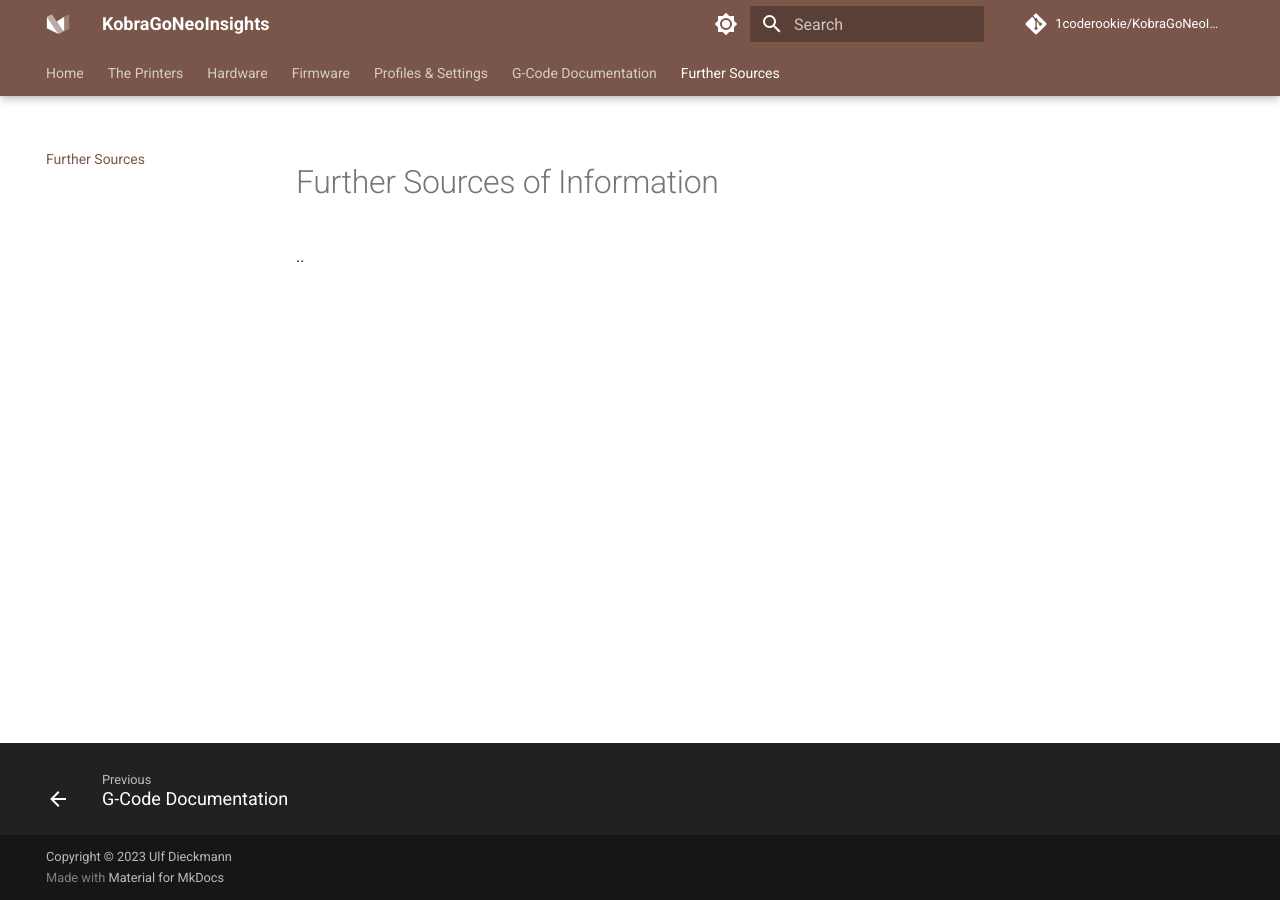
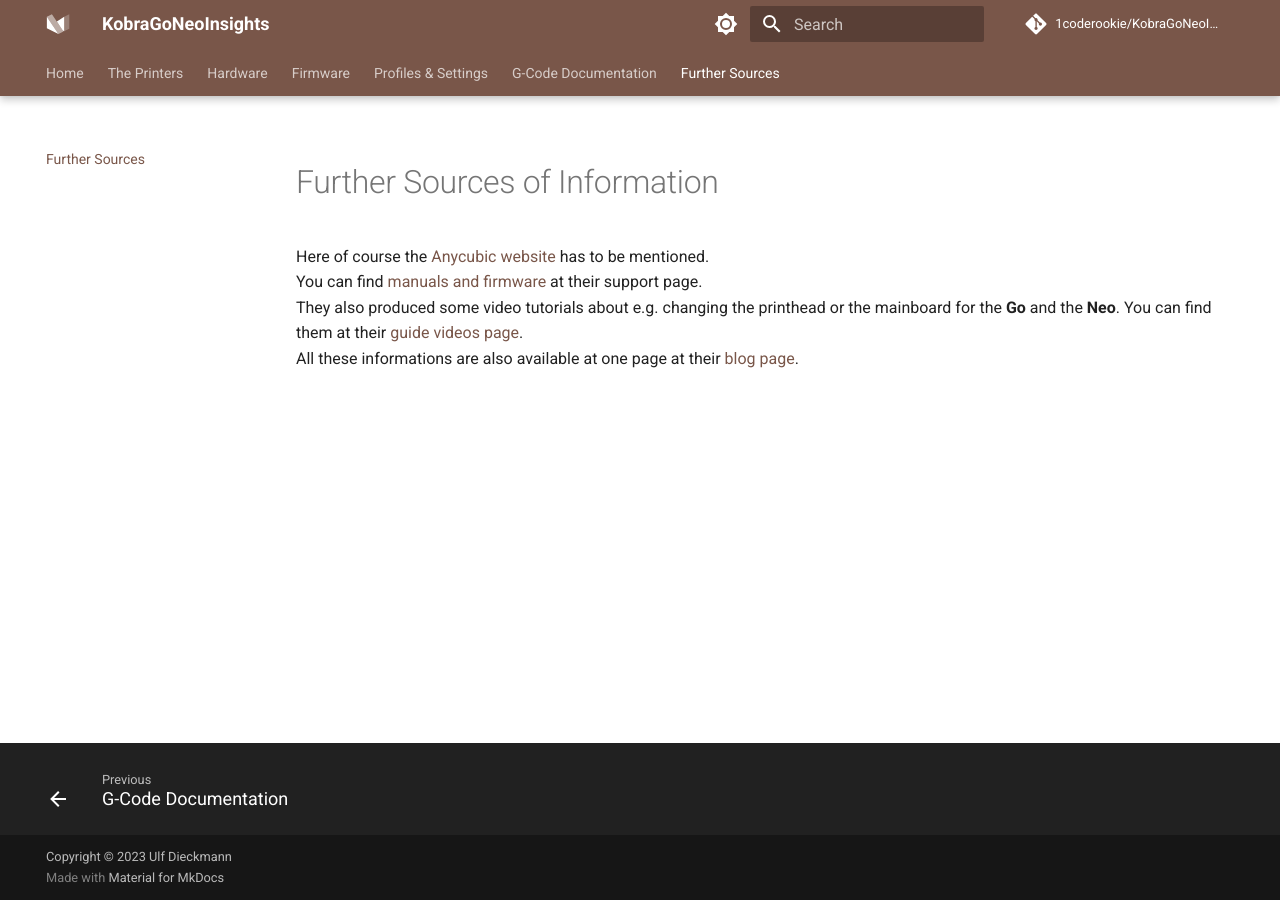
Before and after one commit to 1coderookie/KobraGoNeoInsights, an MkDocs documentation site: the page built from docs/further_sources.md, in a window 1280 px wide. Built offline with MkDocs 1.6.1 and Material for MkDocs 9.7.7, drawn with Linux system fonts in a browser that asks for light colours; comment, search, counter and statistics services are not loaded.

Commit message:
Update further_sources.md

```diff
--- a/docs/further_sources.md
+++ b/docs/further_sources.md
@@ -2,4 +2,7 @@
 
 # Further Sources of Information
 
-..
+Here of course the [Anycubic website](https://www.anycubic.com) has to be mentioned.
+You can find [manuals and firmware](https://www.anycubic.com/pages/firmware-software) at their support page.
+They also produced some video tutorials about e.g. changing the printhead or the mainboard for the **Go** and the **Neo**. You can find them at their [guide videos page](https://www.anycubic.com/pages/guide-videos).
+All these informations are also available at one page at their [blog page](https://www.anycubic.com/blogs/news/all-you-need-to-know-about-kobra-series).
```
